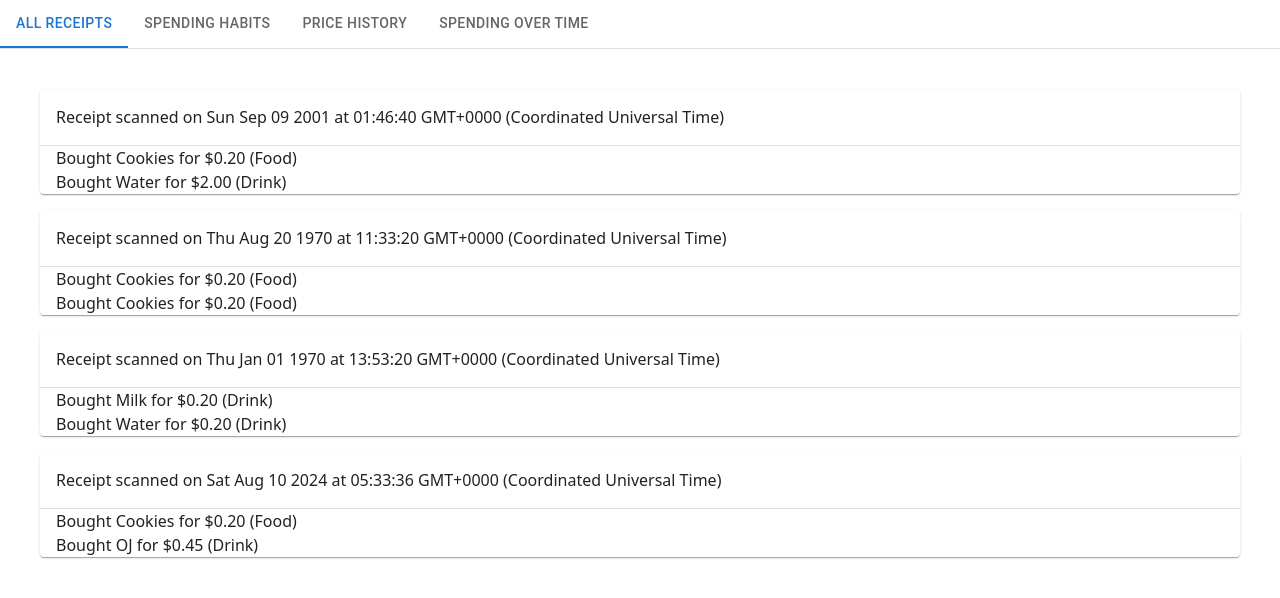
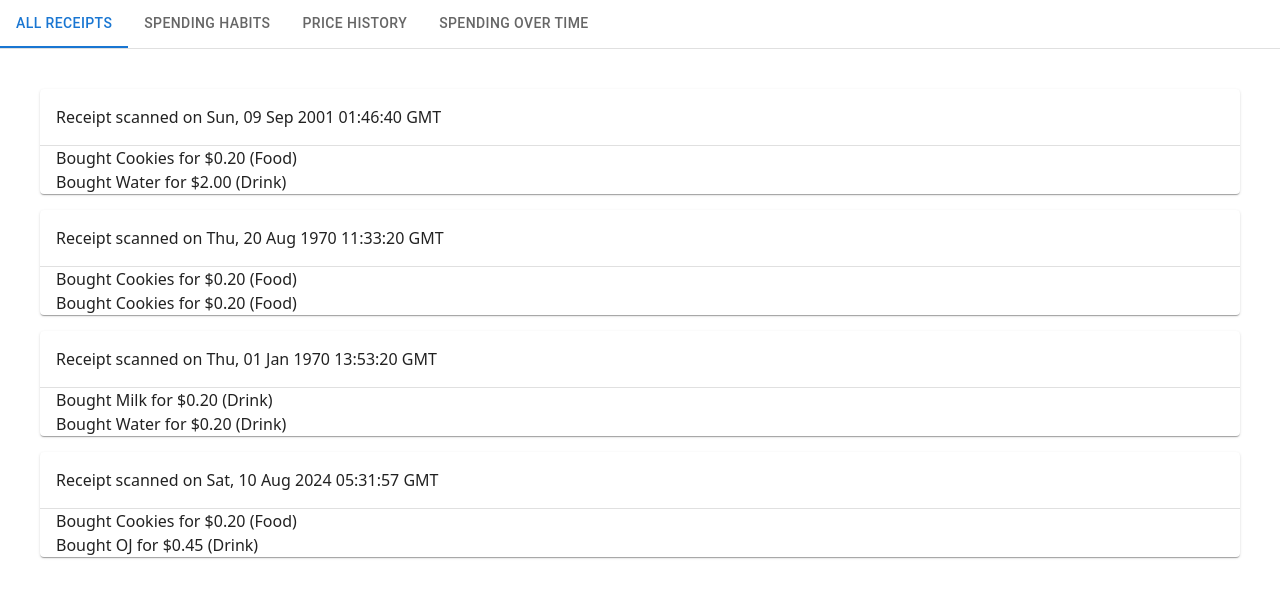
Before and after one commit to mrodz/receiptify, a React app in the folder frontend/: page /stats in a window 1280 px wide. Shown: the top 598 px of the page. Built offline with nearby package versions, Linux system fonts and the light colour scheme; no server answers; the HTML template or start-up script is replaced by a standard one.

Commit message:
Begin implementing stacked bar chart for spending
- Move to dayjs over default Date
- First attempt at making BarChart work here

```diff
--- a/frontend/package.json
+++ b/frontend/package.json
@@ -13,7 +13,9 @@
     "@emotion/react": "^11.13.0",
     "@emotion/styled": "^11.13.0",
     "@mui/material": "^5.16.7",
-    "@mui/x-charts": "^7.12.1",
+    "@mui/x-charts": "^7.13.0",
+    "@mui/x-date-pickers": "^7.13.0",
+    "dayjs": "^1.11.12",
     "firebase": "^10.12.5",
     "react": "^18.3.1",
     "react-dom": "^18.3.1",
--- a/frontend/src/pages/statistics/Statistics.tsx
+++ b/frontend/src/pages/statistics/Statistics.tsx
@@ -1,5 +1,4 @@
 import { auth } from "../../firebase";
-import { useLocation } from "react-router-dom";
 import React from "react";
 import { ReactNode, useEffect, useState } from "react";
 import type { User } from "firebase/auth";
@@ -49,10 +48,10 @@ function StatisticsPage() {
     useEffect(() => {
         switch (sortMethod) {
             default: // consider "newest" the default and anything else just redirects to it
-                setReceipts(r => r.sort((r1, r2) => (r1.timestamp.getMilliseconds() > r2.timestamp.getMilliseconds()) ? 1 : -1))
+                setReceipts(r => r.sort((r1, r2) => (r1.timestamp.millisecond() > r2.timestamp.millisecond()) ? 1 : -1))
                 break;
             case "oldest":
-                setReceipts(r => r.sort((r1, r2) => (r1.timestamp.getMilliseconds() < r2.timestamp.getMilliseconds()) ? 1 : -1))
+                setReceipts(r => r.sort((r1, r2) => (r1.timestamp.millisecond() < r2.timestamp.millisecond()) ? 1 : -1))
                 break;
         }
     }, [sortMethod])
--- a/frontend/src/pages/statistics/receipt.tsx
+++ b/frontend/src/pages/statistics/receipt.tsx
@@ -1,5 +1,7 @@
+import { Dayjs } from "dayjs"
+
 interface Receipt {
-    timestamp: Date,
+    timestamp: Dayjs,
     items: ReceiptItem[],
 }
 
--- a/frontend/src/pages/statistics/tabs/AllReceipts.tsx
+++ b/frontend/src/pages/statistics/tabs/AllReceipts.tsx
@@ -10,7 +10,7 @@ function AllReceipts(props: { receipts: Receipt[] }) {
                 return (
                     <Card key={i} sx={{marginBottom: 2}}>
                         <Box padding={2}>
-                            <span>Receipt scanned on {receipt.timestamp.toDateString()} at {receipt.timestamp.toTimeString()}</span>
+                            <span>Receipt scanned on {receipt.timestamp.toString()}</span>
                         </Box>
                         <Divider></Divider>
                         {
--- a/frontend/src/pages/statistics/tabs/SpendingHabits.tsx
+++ b/frontend/src/pages/statistics/tabs/SpendingHabits.tsx
@@ -1,29 +1,30 @@
-import { Box, Typography, Select, MenuItem } from "@mui/material";
-import { PieChart, PieValueType } from "@mui/x-charts";
 import React from "react";
 
+import { Box, Typography, Divider } from "@mui/material";
+import { BarChart, BarSeriesType, PieChart, PieValueType } from "@mui/x-charts";
 import { Receipt } from "../receipt";
+import { TargetMonth, MonthOption } from "./components/TargetMonth";
+import { DatePicker, LocalizationProvider } from "@mui/x-date-pickers";
+import { AdapterDayjs } from '@mui/x-date-pickers/AdapterDayjs';
+import dayjs, { Dayjs } from "dayjs";
+
+function getMonthOffsetFromToday(start: Dayjs) {
+    return dayjs().diff(start, "month")
+}
+
+function getReceiptsInMonth(receipts: Receipt[], monthOffset: number) {
+    return receipts.filter(receipt => {
+        return getMonthOffsetFromToday(receipt.timestamp) === monthOffset
+    })
+}
 
 function CategorySpendingPie(props: { receipts: Receipt[] }) {
-    function getMonthDifference(start: Date, end: Date) {
-        const difference = new Date(end.getTime() - start.getTime())
-        const months = (11 - difference.getMonth()) + (difference.getUTCFullYear() - 1970) * 12
-
-        return months
-    }
-
     const [targetMonth, setTargetMonth] = React.useState<number>(0) // number of months before Today
 
-    const now: Date = new Date(Date.now())
     const categoryData: {[key: string]: number} = {}
     let totalPrice: number = 0
 
-    for (const receipt of props.receipts) {
-        const months = getMonthDifference(receipt.timestamp, now)
-
-        if (months !== targetMonth)
-            continue
-
+    for (const receipt of getReceiptsInMonth(props.receipts, targetMonth)) {
         for (const item of receipt.items) {
             if (categoryData[item.category])
                 categoryData[item.category] += item.cost
@@ -41,30 +42,14 @@ function CategorySpendingPie(props: { receipts: Receipt[] }) {
         chartData.push({ id: id++, label: key, value: categoryData[key] })
     }
 
-    const monthOptions: {[key: string]: Date} = {}
-
-    for (const receipt of props.receipts) {
-        const months = getMonthDifference(receipt.timestamp, now)
-
-        monthOptions[months] = receipt.timestamp
-    }
+    const monthOptions: MonthOption[] = props.receipts.map(receipt => {
+        return { date: receipt.timestamp, value: getMonthOffsetFromToday(receipt.timestamp)}})
 
     return (
         <div>
             <Box>
-                <Typography>Spending by category </Typography>
-                <Select value={targetMonth} onChange={e => setTargetMonth(e.target.value as number)}>
-                    {
-                        Object.keys(monthOptions).map(Number).sort().map((monthIndex, i) => {
-                            const date: Date = monthOptions[monthIndex]
-                            const formatOptions: Intl.DateTimeFormatOptions = { month: "long", year: "numeric" }
-
-                            return (
-                                <MenuItem key={i} value={monthIndex}>{date.toLocaleDateString(undefined, formatOptions)}</MenuItem>
-                            )
-                        })
-                    }
-                </Select>
+                <Typography>Spending by category by month </Typography>
+                <TargetMonth month={targetMonth} monthOptions={monthOptions} onMonthChanged={setTargetMonth}></TargetMonth>
             </Box>
             <PieChart
                 width={500} height={500}
@@ -81,10 +66,69 @@ function CategorySpendingPie(props: { receipts: Receipt[] }) {
     )
 }
 
+function ExpensesOverTime(props: { receipts: Receipt[] }) {
+    const now = dayjs()
+    const monthNow = now.month()
+    const lastMonth = now.clone().date(1).month(monthNow === 0 ? 11 : monthNow - 1)
+
+    const [rangeStart, setRangeStart] = React.useState(lastMonth)
+    const [rangeEnd, setRangeEnd] = React.useState(now)
+
+    const costData: {[key: string]: {[key: string]: number}} = {}
+    const categoryLabels: {[key: string]: BarSeriesType} = {}
+
+    const rangeStartOffset = getMonthOffsetFromToday(rangeStart)
+    const rangeEndOffset = getMonthOffsetFromToday(rangeEnd)
+    const monthRange = rangeStartOffset - rangeEndOffset
+    const monthStep = monthRange <= 24 ? 1 : 4
+
+    for (let month = rangeStartOffset; month >= rangeEndOffset; month -= monthStep) {
+        if (!costData[month])
+            costData[month] = { month, food: 0, drink: 0 }
+
+        for (const receipt of getReceiptsInMonth(props.receipts, month)) {
+            for (const item of receipt.items) {
+                if (costData[month][item.category])
+                    costData[month][item.category] += item.cost
+                else
+                    costData[month][item.category] = item.cost
+
+                if (!categoryLabels[item.category])
+                    categoryLabels[item.category] = { type: "bar", label: item.category }
+            }
+        }
+    }
+    console.log(costData)
+    console.log(Object.values(categoryLabels))
+    return (
+        <LocalizationProvider dateAdapter={AdapterDayjs}>
+            <Typography>Expenses by category over time </Typography>
+            <DatePicker
+                label="Start Date" views={["year", "month"]}
+                value={dayjs(rangeStart)}
+                maxDate={dayjs(rangeEnd)}
+                onChange={e => setRangeStart(e || rangeStart)}/>
+            <DatePicker
+                label="End Date" views={["year", "month"]}
+                value={dayjs(rangeEnd)}
+                minDate={dayjs(rangeStart)}
+                maxDate={dayjs()}
+                onChange={e => setRangeEnd(e || rangeEnd)}/>
+            <BarChart
+                width={500}
+                height={500}
+                xAxis={[{ scaleType: "band", dataKey: "month" }]}
+                series={Object.values(categoryLabels)}/>
+        </LocalizationProvider>
+    )
+}
+
 function SpendingHabits(props: { receipts: Receipt[] }) {
     return (
         <>
             <CategorySpendingPie receipts={props.receipts}/>
+            <Divider></Divider>
+            <ExpensesOverTime receipts={props.receipts}/>
         </>
     )
 }
--- /dev/null
+++ b/frontend/src/pages/statistics/tabs/components/TargetMonth.tsx
@@ -0,0 +1,30 @@
+import { Select, MenuItem } from "@mui/material";
+import dayjs, { Dayjs } from "dayjs";
+
+interface MonthOption {
+    date: Dayjs,
+    value: number // I'd rather this be any, but it's really only used as a number
+}
+
+function TargetMonth(props: {
+    month: number,
+    monthOptions: MonthOption[],
+    onMonthChanged: ((month: number) => void)
+}) {
+    return (
+        <>
+            <Select value={props.month} onChange={e => props.onMonthChanged(Number(e.target.value))}>
+                {
+                    props.monthOptions.map((option, i) => {
+                        return (
+                            <MenuItem key={i} value={option.value}>{dayjs(option.date).format("MMMM YYYY").toString()}</MenuItem>
+                        )
+                    })
+                }
+            </Select>
+        </>
+    )
+}
+
+export { TargetMonth }
+export type { MonthOption }
--- a/frontend/src/pages/statistics/temporaryStats.tsx
+++ b/frontend/src/pages/statistics/temporaryStats.tsx
@@ -1,29 +1,30 @@
+import dayjs from "dayjs"
 import { Receipt } from "./receipt"
 
 const stats: Receipt[] = [
     {
-        timestamp: new Date(1000000000000),
+        timestamp: dayjs.unix(1000000000),
         items: [
             { name: "Cookies", cost: 20, category: "Food" },
             { name: "Water", cost: 200, category: "Drink" }
         ],
     },
     {
-        timestamp: new Date(20000000000),
+        timestamp: dayjs.unix(20000000),
         items: [
             { name: "Cookies", cost: 20, category: "Food" },
             { name: "Cookies", cost: 20, category: "Food" }
         ],
     },
     {
-        timestamp: new Date(50000000),
+        timestamp: dayjs.unix(50000),
         items: [
             { name: "Milk", cost: 20, category: "Drink" },
             { name: "Water", cost: 20, category: "Drink" }
         ],
     },
     {
-        timestamp: new Date(Date.now() - 1000),
+        timestamp: dayjs.unix((Date.now() - 100000) / 1000),
         items: [
             { name: "Cookies", cost: 20, category: "Food" },
             { name: "OJ", cost: 45, category: "Drink" }
```
Also changed, not shown: 1 other file (tests, documents, lock files or other folders).
